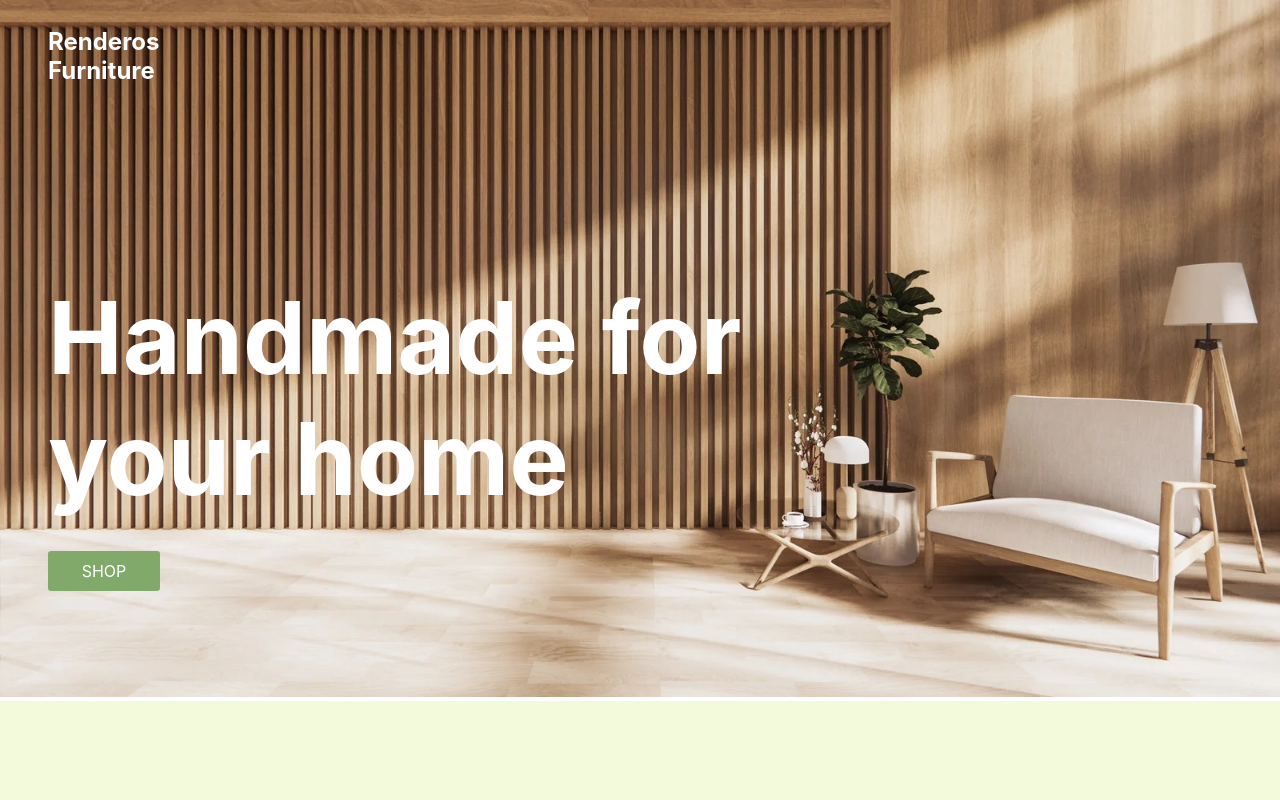
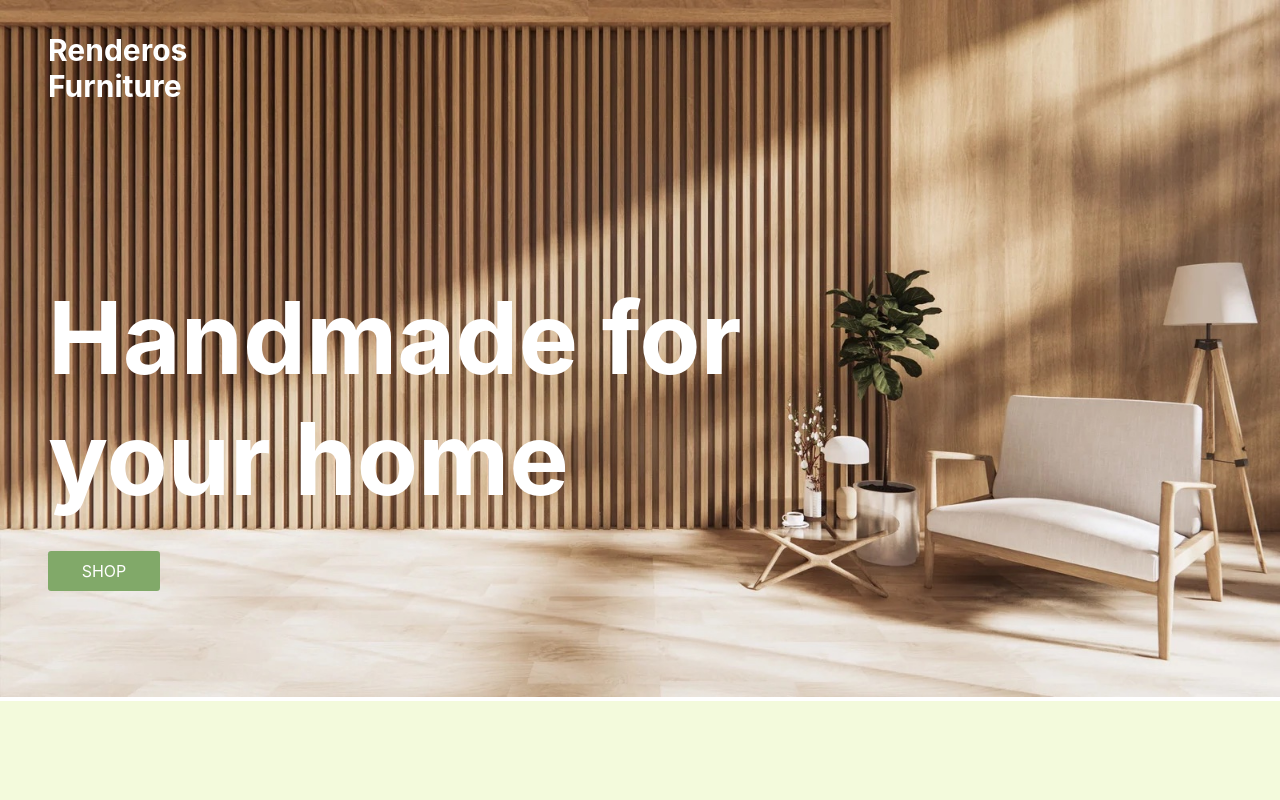
Before and after one commit to victorren7/furniture-store, a React (Create React App) app: page / in a window 1280 px wide. Shown: the top 800 px of the page. Built offline with nearby package versions, Linux system fonts and the light colour scheme.

Commit message:
updated the hero component

```diff
--- a/src/components/Nav.js
+++ b/src/components/Nav.js
@@ -11,7 +11,7 @@ const Nav = () => {
             <Link to="/">Home</Link>
           </li>
           <li>
-            <Link to="/about">Shop</Link>
+            <Link to="/shop">Shop</Link>
           </li>
         </ul>
       </nav>
--- a/src/components/home/Header.js
+++ b/src/components/home/Hero.js
@@ -34,7 +34,7 @@ const Header = () => {
           <br />
           your home
         </H1>
-        <Button>SHOP</Button>
+        <Button to='/shop'>SHOP</Button>
       </Content>
     </Container>
   )
@@ -49,7 +49,6 @@ const Container = styled.div`
 
 const Title = styled.h2`
   position: absolute;
-  font-fam
   font-size: 30px;
   margin-left: 3rem;
   top: 1%;
--- a/src/components/home/Home.js
+++ b/src/components/home/Home.js
@@ -1,7 +1,7 @@
 import React from 'react'
 import styled from 'styled-components';
 
-import Header from './Header';
+import Hero from './Hero';
 import About from './About';
 import Products from './Products';
 import Testimonials from './Testimonials';
@@ -11,7 +11,7 @@ const Home = () => {
   return (
     <Container>
       <section>
-        <Header />
+        <Hero />
       </section>
       <section>
         <About />
```
